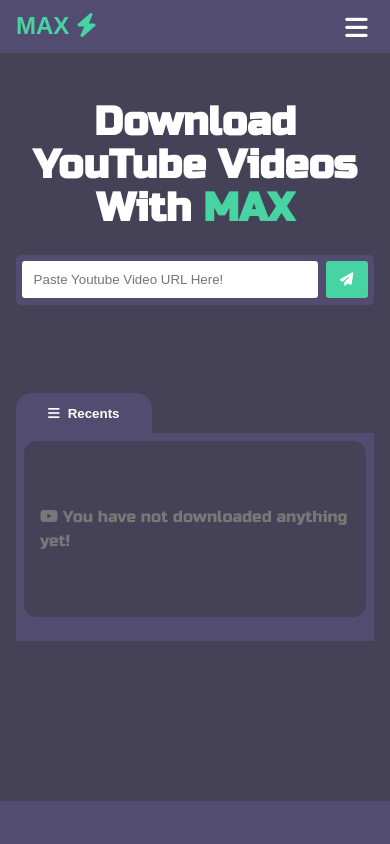
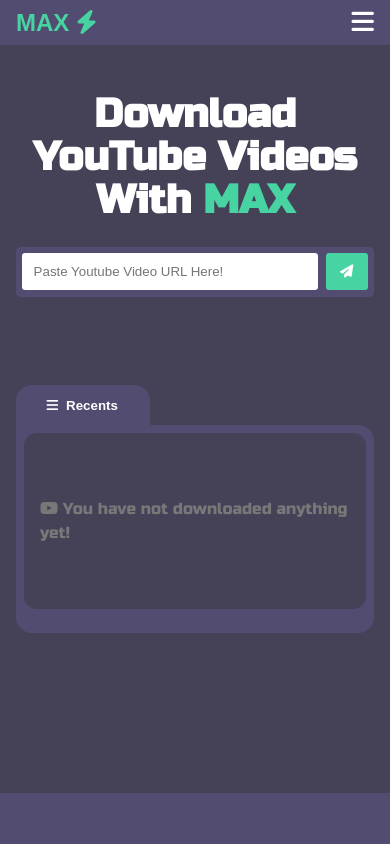
Before and after one commit to cuber-dev/yt-download, a React (Vite) app: page / in a window 390 px wide. Shown: the top 844 px of the page. Built offline with nearby package versions, Linux system fonts and the light colour scheme; a web font is replaced by a local one.

Commit message:
ui-update-update

```diff
--- a/index.html
+++ b/index.html
@@ -5,7 +5,7 @@
   <meta charset="UTF-8" />
   <meta name="viewport" content="width=device-width, initial-scale=1.0" />
   <meta name="title" content="Max-Tube">
-  <meta name="description" content="A simple youtube video downloader!" />
+  <meta name="description" content="A Simple YouTube Video Downloader!, Frontend Developer : Nandhu, Backend Developer : Nandhu, Designer : Dhanush." />
   <meta name="author" content="Max-Tube" />
 
   <!-- Page title -->
@@ -13,15 +13,15 @@
 
   <!-- Open-Graph-meta-tags -->
   <meta property="og:title" content="Max-Tube" />
-  <meta property="og:description" content="A simple youtube video downloader!" />
+  <meta property="og:description" content="A Simple YouTube Video Downloader!, Frontend Developer : Nandhu, Backend Developer : Nandhu, Designer : Dhanush." />
   <meta property="og:type" content="tool" />
   <meta property="og:url" content="" />
-  <meta property="og:image" content="" />
+  <meta property="og:image" content="MAX.png" />
 
   <!-- Twitter-meta-tags -->
   <meta name="twitter:title" content="Max-Tube" />
-  <meta name="twitter:description" content="A simple youtube video downloader!" />
-  <meta name="twitter:image" content="" />
+  <meta name="twitter:description" content="A Simple YouTube Video Downloader!, Frontend Developer : Nandhu, Backend Developer : Nandhu, Designer : Dhanush." />
+  <meta name="twitter:image" content="MAX.png" />
 
   <!-- Goggle-Fonts -->
     <!-- Russon one -->
--- a/src/App.css
+++ b/src/App.css
@@ -160,6 +160,7 @@
 }
 .results-container .tabs .tab{
   padding: .8rem 2rem;
+  padding-left: 1.9rem;
   background-color: var(--secondry);
   border: none;
   color: var(--text-clr-2);
@@ -177,6 +178,12 @@
   justify-content: center;
   background-color: var(--secondry);
   padding: 2rem;
+  border-radius: 1rem;
+  -webkit-border-radius: 1rem;
+  -moz-border-radius: 1rem;
+  -ms-border-radius: 1rem;
+  -o-border-radius: 1rem;
+  border-top-left-radius: 0;
 }
 .results-container .results-dumper .loader{
   background-color: rgba(0,0,0,0.5);
@@ -500,17 +507,9 @@
     border: none;
     font-size: 1.6rem;
     color: var(--text-clr);
-    padding: .4rem;
-    padding-bottom: .1rem;
-    border-radius: .3rem;
-    -webkit-border-radius: .3rem;
-    -moz-border-radius: .3rem;
-    -ms-border-radius: .3rem;
-    -o-border-radius: .3rem;
 }
   .nav .toggle-nav:hover{
     opacity: 0.5;
-    background-color: var(--primary);
    }
 
   .landing-page{
```
